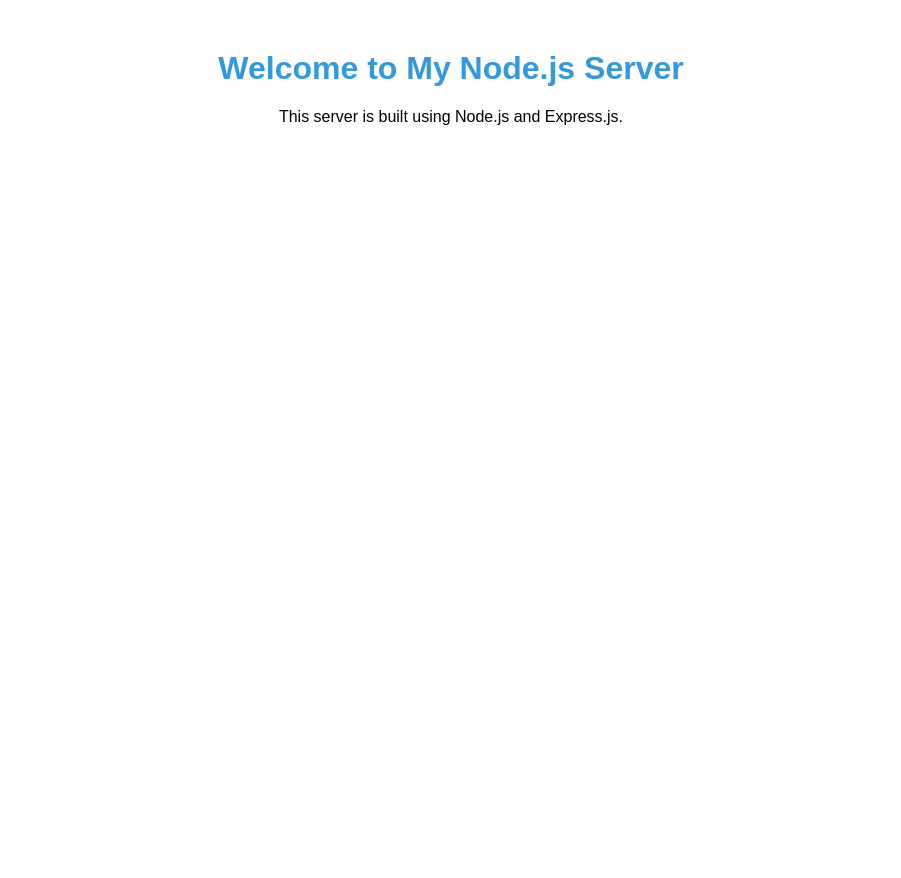
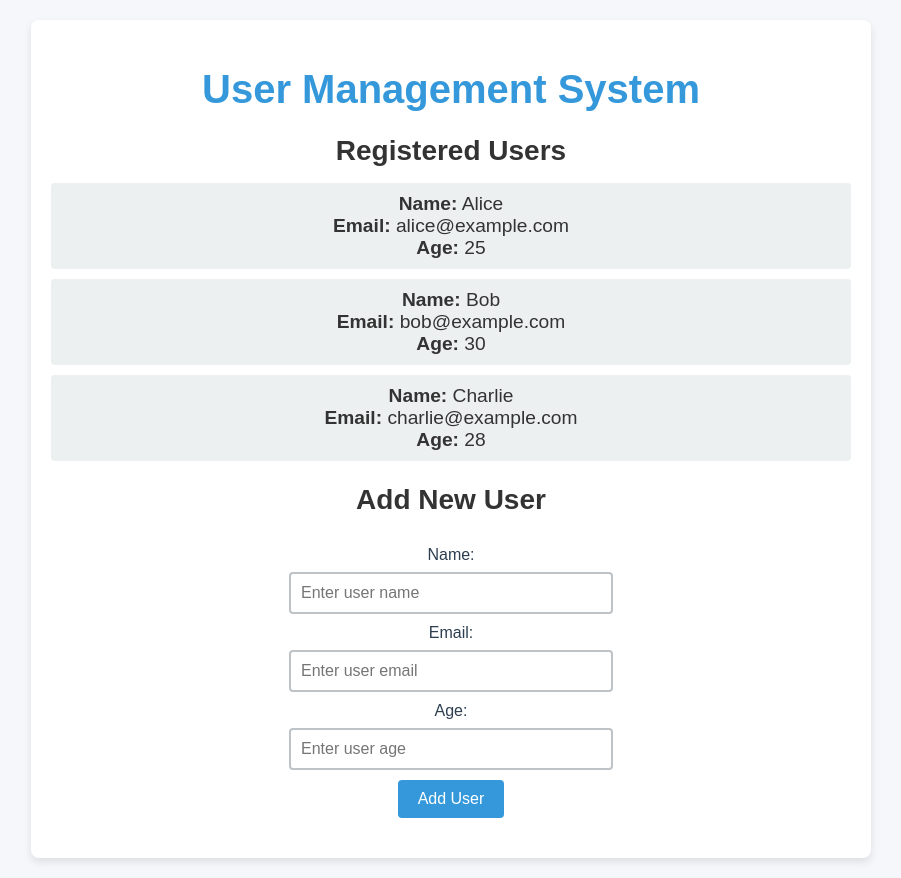
Before and after one commit to FarwaMuhibZada/basic-nodejs-Server, a website: page public/index.html in a window 1280 px wide. Shown: the whole page, without its empty margins (189-1090 px from the left). Before the commit the page ends 800 px from the top, so only its background shows below. Drawn offline with Linux system fonts and the light colour scheme.

Commit message:
added script and a users,json file for users records .

```diff
--- a/public/index.html
+++ b/public/index.html
@@ -1,16 +1,41 @@
 <!DOCTYPE html>
 <html lang="en">
+<head>
+    <meta charset="UTF-8">
+    <meta name="viewport" content="width=device-width, initial-scale=1.0">
+    <title>User Management</title>
+    <link rel="stylesheet" href="style.css">
+</head>
+<body>
+    <div class="container">
+        <h1>User Management System</h1>
 
-<head>
-	<meta charset="UTF-8" />
-	<meta name="viewport" content="width=device-width, initial-scale=1.0" />
-	<title>My Node.js Server</title>
-	<link rel="stylesheet" href="style.css" />
-</head>
+        <!-- User List Section -->
+        <section id="user-list">
+            <h2>Registered Users</h2>
+            <ul id="users">
+                <!-- Users will be dynamically added here by JavaScript -->
+            </ul>
+        </section>
 
-<body>
-	<h1>Welcome to My Node.js Server</h1>
-	<p>This server is built using Node.js and Express.js.</p>
+        <!-- Form to Add a New User -->
+        <section id="user-form">
+            <h2>Add New User</h2>
+            <form id="addUserForm">
+                <label for="name">Name:</label>
+                <input type="text" id="name" name="name" required placeholder="Enter user name">
+
+                <label for="email">Email:</label>
+                <input type="email" id="email" name="email" required placeholder="Enter user email">
+
+                <label for="age">Age:</label>
+                <input type="number" id="age" name="age" required placeholder="Enter user age">
+
+                <button type="submit">Add User</button>
+            </form>
+        </section>
+    </div>
+
+    <script src="script.js"></script>
 </body>
-
 </html>
--- /dev/null
+++ b/public/script.js
@@ -0,0 +1,50 @@
+// Fetch users and display them on the homepage
+document.addEventListener('DOMContentLoaded', () => {
+  fetch('/users.json')
+      .then(response => response.json())
+      .then(users => {
+          const usersList = document.getElementById('users');
+          users.forEach(user => {
+              const userItem = document.createElement('li');
+              userItem.innerHTML = `
+                  <strong>Name:</strong> ${user.name} <br>
+                  <strong>Email:</strong> ${user.email} <br>
+                  <strong>Age:</strong> ${user.age}
+              `;
+              usersList.appendChild(userItem);
+          });
+      })
+      .catch(error => console.error('Error fetching users:', error));
+});
+
+// Add new user functionality
+const form = document.getElementById('addUserForm');
+form.addEventListener('submit', function (event) {
+  event.preventDefault();
+
+  // Capture the values from the form
+  const name = document.getElementById('name').value;
+  const email = document.getElementById('email').value;
+  const age = document.getElementById('age').value;
+
+  // Create a new user object
+  const newUser = {
+      id: Date.now(),
+      name: name,
+      email: email,
+      age: age
+  };
+
+  // Append the new user to the list on the page
+  const usersList = document.getElementById('users');
+  const userItem = document.createElement('li');
+  userItem.innerHTML = `
+      <strong>Name:</strong> ${newUser.name} <br>
+      <strong>Email:</strong> ${newUser.email} <br>
+      <strong>Age:</strong> ${newUser.age}
+  `;
+  usersList.appendChild(userItem);
+
+  // Clear the form input fields
+  form.reset();
+});
--- a/public/style.css
+++ b/public/style.css
@@ -1,9 +1,112 @@
+/* General body styling */
 body {
-	font-family: Arial, sans-serif;
-	text-align: center;
-	margin-top: 50px;
+  font-family: 'Arial', sans-serif;
+  background-color: #f5f7fa;
+  color: #333;
+  margin: 0;
+  padding: 0;
+  display: flex;
+  flex-direction: column;
+  align-items: center;
+  justify-content: center;
+  min-height: 100vh;
 }
 
+/* Container styling for sections */
+.container {
+  max-width: 800px;
+  width: 90%;
+  margin: 20px auto;
+  background-color: #ffffff;
+  box-shadow: 0 4px 8px rgba(0, 0, 0, 0.1);
+  border-radius: 8px;
+  padding: 20px;
+  text-align: center;
+}
+
+/* Title styling */
 h1 {
-	color: #3498db;
+  font-size: 2.5rem;
+  color: #3498db;
+  margin-bottom: 20px;
+  font-weight: 700;
 }
+
+/* Subtitles for sections */
+h2 {
+  font-size: 1.75rem;
+  margin-bottom: 10px;
+  color: #333;
+}
+
+/* Styling for the user list */
+#users {
+  list-style-type: none;
+  padding: 0;
+}
+
+#users li {
+  font-size: 1.2rem;
+  padding: 10px;
+  background-color: #ecf0f1;
+  margin-bottom: 10px;
+  border-radius: 4px;
+}
+
+/* Form styling */
+form {
+  display: flex;
+  flex-direction: column;
+  align-items: center;
+  padding: 20px 0;
+}
+
+form label {
+  font-size: 1rem;
+  margin-bottom: 8px;
+  color: #2c3e50;
+}
+
+form input {
+  font-size: 1rem;
+  padding: 10px;
+  margin-bottom: 10px;
+  border: 2px solid #bdc3c7;
+  border-radius: 4px;
+  width: 80%;
+  max-width: 300px;
+}
+
+form button {
+  background-color: #3498db;
+  color: white;
+  border: none;
+  padding: 10px 20px;
+  font-size: 1rem;
+  cursor: pointer;
+  border-radius: 4px;
+  transition: background-color 0.3s;
+}
+
+form button:hover {
+  background-color: #2980b9;
+}
+
+/* Responsive styling */
+@media (max-width: 600px) {
+  h1 {
+    font-size: 2rem;
+  }
+
+  h2 {
+    font-size: 1.5rem;
+  }
+
+  form input {
+    width: 100%;
+  }
+
+  form button {
+    width: 100%;
+  }
+}
--- /dev/null
+++ b/users.json
@@ -0,0 +1,20 @@
+[
+  {
+    "id": 1,
+    "name": "Alice",
+    "email": "alice@example.com",
+    "age": 25
+  },
+  {
+    "id": 2,
+    "name": "Bob",
+    "email": "bob@example.com",
+    "age": 30
+  },
+  {
+    "id": 3,
+    "name": "Charlie",
+    "email": "charlie@example.com",
+    "age": 28
+  }
+]
```
Also changed, not shown: server.js (+7 -9 lines), README.md.
